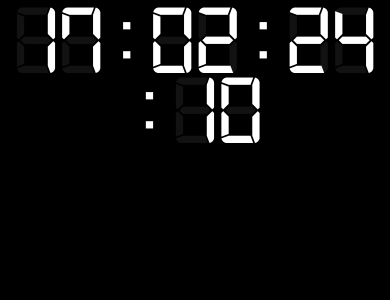
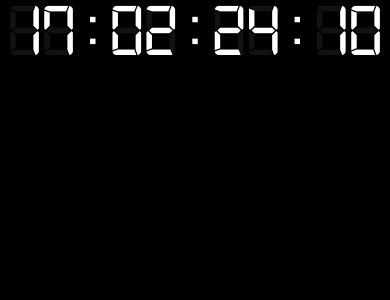
Before and after one commit to egg-jose/come-back-day, a React (Create React App) app: page / in a window 390 px wide. Shown: the top 300 px of the page. Built offline with nearby package versions, Linux system fonts and the light colour scheme.

Commit message:
Responsive size

```diff
--- a/src/App.css
+++ b/src/App.css
@@ -47,9 +47,8 @@ div.clock .placeholder {
 	z-index: 50;
 }/*END CLOCK*/
 
-
-div.am-pm div p {
-	font-size: 12px;
-	font-weight: bold;
-	width: 100%;
+@media only screen and (max-width: 600px)  {
+	div.clock div p{
+		font-size: 75px;
+	}
 }
```
